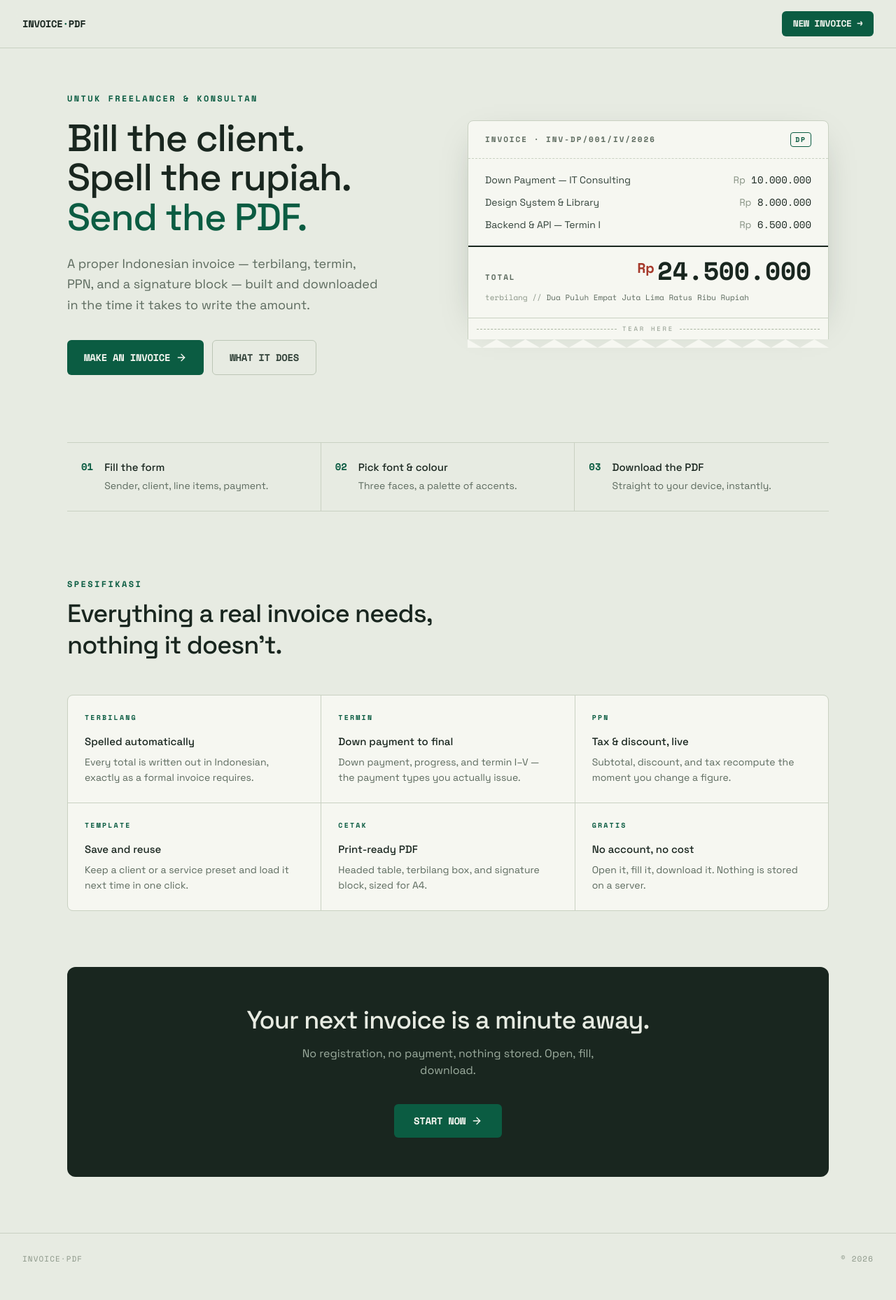
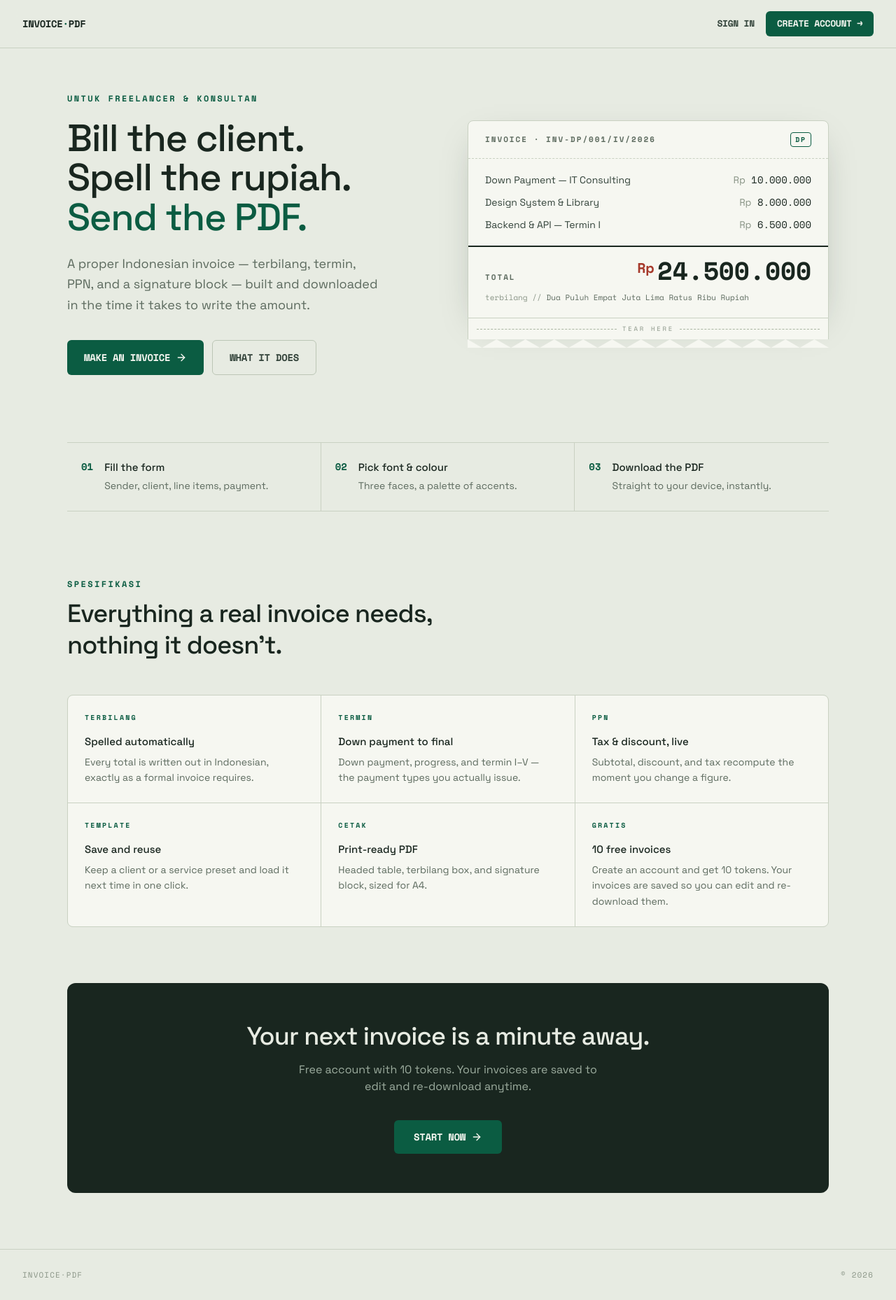
Before and after one commit to Dhanuuwrdhn/invoice-generator-pdf, a Next.js app: page / in a window 1280 px wide. Shown: the whole page at 70% size. Before the commit the page ends 1836 px from the top, so only its background shows below. Built offline with nearby package versions, Linux system fonts and the light colour scheme.

Commit message:
fix: reject oversized logos in the browser and correct landing page claims

```diff
--- /dev/null
+++ b/src/app/(app)/error.tsx
@@ -0,0 +1,17 @@
+'use client';
+
+// Last-resort boundary so an unexpected server error shows a retry instead of Next's bare error page.
+export default function AppError({ reset }: { error: Error; reset: () => void }) {
+  return (
+    <main className="max-w-3xl mx-auto px-4 py-16 text-center space-y-4">
+      <h1 className="text-lg font-semibold text-[#19261F]">Something went wrong</h1>
+      <p className="text-sm text-[#5C6A5E]">Please try again. Your saved invoices are safe.</p>
+      <button
+        onClick={reset}
+        className="px-4 py-2 rounded-md bg-[#0B5C42] text-[#F6F7F1] font-mono text-[13px] font-bold hover:bg-[#094B36]"
+      >
+        TRY AGAIN
+      </button>
+    </main>
+  );
+}
--- a/src/app/(app)/settings/settings-form.tsx
+++ b/src/app/(app)/settings/settings-form.tsx
@@ -3,6 +3,7 @@
 import { useActionState, useState } from 'react';
 import type { FormState } from '@/app/(auth)/actions';
 import { COLOR_PRESETS, FONT_CSS, FONTS } from '@/lib/invoices/style';
+import { MAX_LOGO_BYTES } from '@/lib/logo-limits';
 import type { UserSettings } from '@/lib/settings';
 import { changePasswordAction, removeLogoAction, saveSettingsAction, uploadLogoAction } from './actions';
 
@@ -35,6 +36,7 @@ export function SettingsForm({ settings, logoVersion }: { settings: UserSettings
   const [logoState, logoAction, uploading] = useActionState(uploadLogoAction, {});
   const [removeState, removeAction] = useActionState(removeLogoAction, {});
   const [pwState, pwAction, changing] = useActionState(changePasswordAction, {});
+  const [logoError, setLogoError] = useState<string | null>(null);
   const [font, setFont] = useState(settings.fontFamily);
   const [color, setColor] = useState(settings.primaryColor);
 
@@ -97,12 +99,25 @@ export function SettingsForm({ settings, logoVersion }: { settings: UserSettings
         ) : (
           <p className="text-sm text-[#5C6A5E]">No logo yet.</p>
         )}
-        <form action={logoAction} className="flex items-center gap-3 flex-wrap">
+        <form
+          action={logoAction}
+          // Server actions reject bodies over 1 MB before our code runs, so check size here first.
+          onSubmit={(e) => {
+            const file = (e.currentTarget.elements.namedItem('logo') as HTMLInputElement).files?.[0];
+            if (file && file.size > MAX_LOGO_BYTES) {
+              e.preventDefault();
+              setLogoError('Logo must be 500 KB or smaller.');
+            } else {
+              setLogoError(null);
+            }
+          }}
+          className="flex items-center gap-3 flex-wrap"
+        >
           <input type="file" name="logo" accept="image/png,image/jpeg" className="text-sm" />
           <button disabled={uploading} className={button}>{uploading ? 'UPLOADING…' : 'UPLOAD'}</button>
         </form>
         <p className="text-xs text-[#8A9587]">PNG or JPEG, max 500 KB. Existing invoices keep their old logo.</p>
-        <Feedback state={logoState} />
+        {logoError ? <p className="text-sm text-red-700">{logoError}</p> : <Feedback state={logoState} />}
         {logoVersion && (
           <form action={removeAction}>
             <button className="text-sm text-[#5C6A5E] hover:text-red-700">Remove logo</button>
--- a/src/app/page.tsx
+++ b/src/app/page.tsx
@@ -13,7 +13,7 @@ const SPECS = [
   { tag: 'PPN',        title: 'Tax & discount, live',  desc: 'Subtotal, discount, and tax recompute the moment you change a figure.' },
   { tag: 'TEMPLATE',   title: 'Save and reuse',        desc: 'Keep a client or a service preset and load it next time in one click.' },
   { tag: 'CETAK',      title: 'Print-ready PDF',       desc: 'Headed table, terbilang box, and signature block, sized for A4.' },
-  { tag: 'GRATIS',     title: 'No account, no cost',   desc: 'Open it, fill it, download it. Nothing is stored on a server.' },
+  { tag: 'GRATIS',     title: '10 free invoices',      desc: 'Create an account and get 10 tokens. Your invoices are saved so you can edit and re-download them.' },
 ];
 
 const STEPS = [
@@ -31,12 +31,17 @@ export default function LandingPage() {
         <span className="font-mono text-sm font-bold tracking-tight">
           INVOICE<span className="text-[#0B5C42]">·</span>PDF
         </span>
-        <Link
-          href="/invoices/new"
-          className="font-mono text-[13px] font-bold tracking-tight px-4 py-2 rounded-md bg-[#0B5C42] text-[#F6F7F1] transition-colors hover:bg-[#094B36]"
-        >
-          NEW INVOICE →
-        </Link>
+        <div className="flex items-center gap-4">
+          <Link href="/login" className="font-mono text-[13px] font-bold tracking-tight text-[#33433A] hover:text-[#0B5C42]">
+            SIGN IN
+          </Link>
+          <Link
+            href="/register"
+            className="font-mono text-[13px] font-bold tracking-tight px-4 py-2 rounded-md bg-[#0B5C42] text-[#F6F7F1] transition-colors hover:bg-[#094B36]"
+          >
+            CREATE ACCOUNT →
+          </Link>
+        </div>
       </nav>
 
       {/* ── Hero ── */}
@@ -167,7 +172,7 @@ export default function LandingPage() {
             Your next invoice is a minute away.
           </h2>
           <p className="text-[#9DAD9F] mb-9 max-w-md mx-auto">
-            No registration, no payment, nothing stored. Open, fill, download.
+            Free account with 10 tokens. Your invoices are saved to edit and re-download anytime.
           </p>
           <Link
             href="/invoices/new"
--- /dev/null
+++ b/src/lib/logo-limits.ts
@@ -0,0 +1 @@
+export const MAX_LOGO_BYTES = 500 * 1024;
--- a/src/lib/logo.ts
+++ b/src/lib/logo.ts
@@ -1,8 +1,9 @@
 import { randomUUID } from 'node:crypto';
 import fs from 'node:fs/promises';
 import path from 'node:path';
+import { MAX_LOGO_BYTES } from './logo-limits';
 
-export const MAX_LOGO_BYTES = 500 * 1024;
+export { MAX_LOGO_BYTES };
 
 export class InvalidLogoError extends Error {}
 
```
